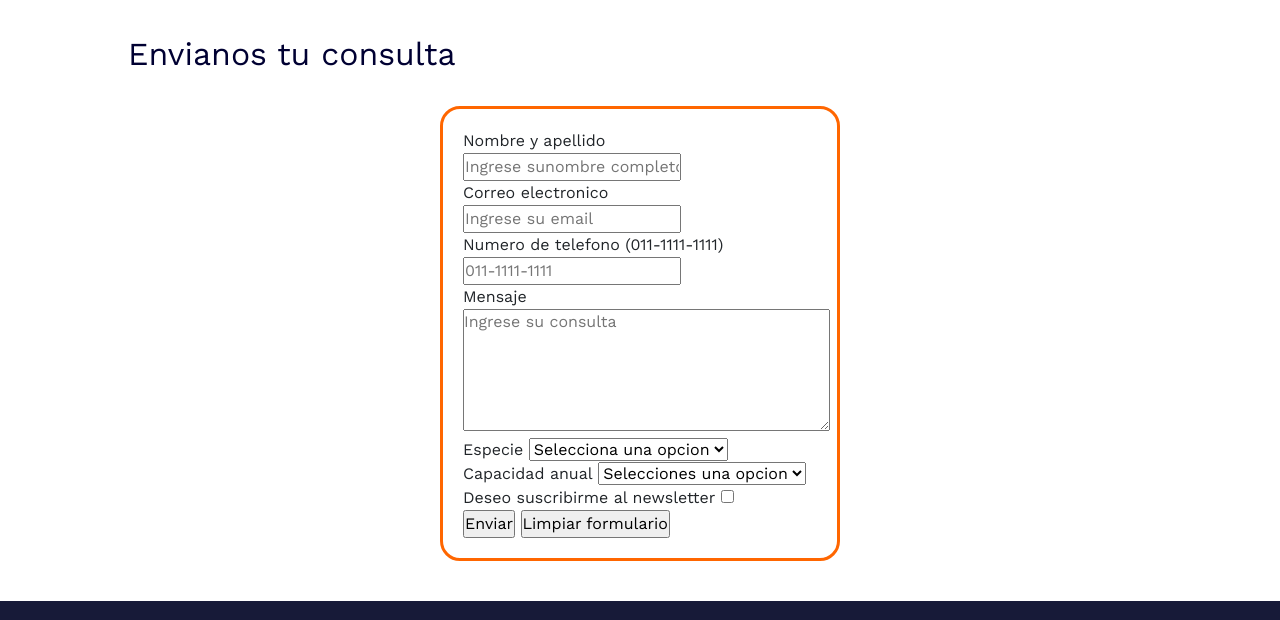
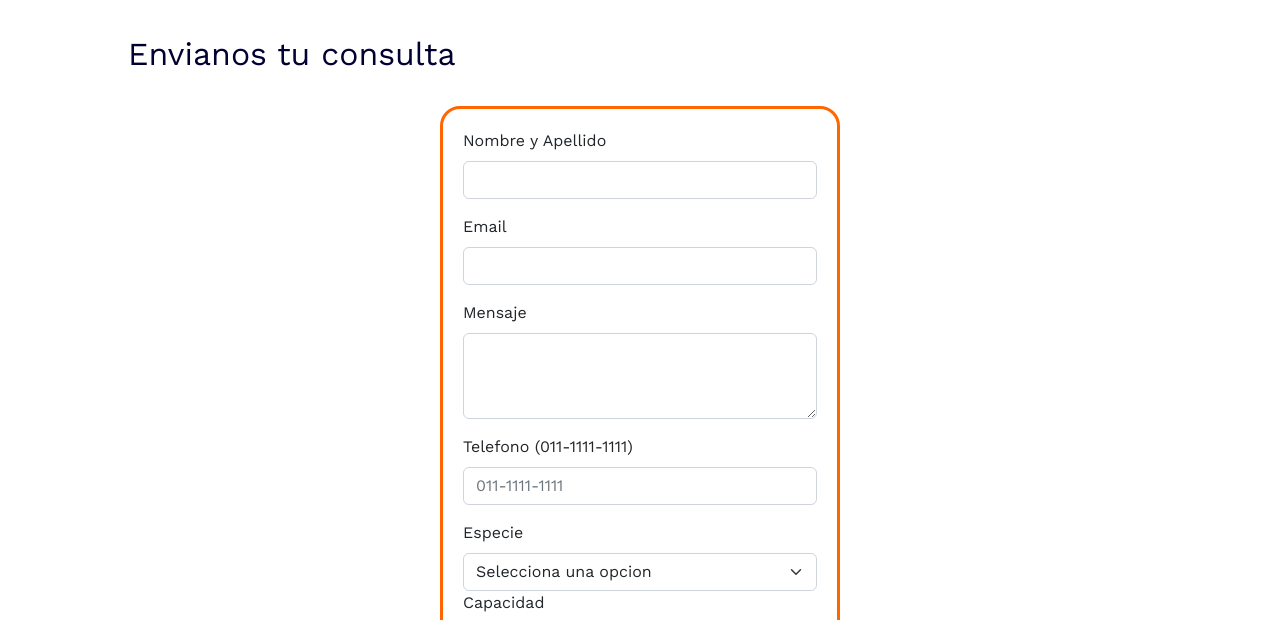
Before and after one commit to juampi97/calabro_acuaponia, a plain HTML site: page contacto.html in a window 1280 px wide. Shown: the part 770-1390 px from the top of the page. Drawn offline with nearby package versions, Linux system fonts and the light colour scheme.

Commit message:
Formulario contacto

```diff
--- a/contacto.html
+++ b/contacto.html
@@ -217,35 +217,51 @@
       </div>
       <div class="formulario_container">
         <div class="formulario_container_wrapper">
-          <form action="" id="formulario">
-            <label for="name">Nombre y apellido</label>
+          <form>
+            <div class="mb-3">
+              <label for="Name" class="form-label">Nombre y Apellido</label>
               <input
-              type="text"
-              name="name"
-              placeholder="Ingrese sunombre completo"
+                type="name"
+                class="form-control"
+                id="InputName"
+                aria-describedby="name"
               />
-            <br />
-            <label for="email">Correo electronico</label>
-            <input type="email" name="email" placeholder="Ingrese su email" />
-            <br />
-            <label for="telefono">Numero de telefono (011-1111-1111)</label>
+            </div>
+            <div class="mb-3">
+              <label for="Email" class="form-label">Email</label>
+              <input
+                type="email"
+                class="form-control"
+                id="InputEmail"
+                aria-describedby="email"
+              />
+            </div>
+            <div class="mb-3">
+              <label for="FormControlTextarea" class="form-label"
+                >Mensaje</label
+              >
+              <textarea
+                class="form-control"
+                id="FormControlTextarea"
+                rows="3"
+              ></textarea>
+            </div>
+            <div class="mb-3">
+              <label for="Telefono" class="form-label"
+                >Telefono (011-1111-1111)</label
+              >
               <input
                 type="tel"
                 name="telefono"
                 placeholder="011-1111-1111"
                 pattern="[0-9]{3}-[0-9]{4}-[0-9]{4}"
+                class="form-control"
+                id="InputTelefono"
+                aria-describedby="telefono"
               />
-            <br />
-            <label for="message">Mensaje</label>
-            <textarea
-              name="message"
-              cols="35"
-              rows="5"
-              placeholder="Ingrese su consulta"
-            ></textarea>
-            <br />
-            <label for="especie">Especie</label>
-            <select name="especie" id="">
+            </div>
+            <label for="Especie" class="form-label">Especie</label>
+            <select class="form-select" aria-label="Default select example">
               <option selected disabled>Selecciona una opcion</option>
               <option value="salmon">Salmon del atlantico</option>
               <option value="barramundi">Barramundi</option>
@@ -255,21 +271,30 @@
               <option value="dorada">Dorada</option>
               <option value="otros">Otros</option>
             </select>
-            <br />
-            <label for="capacidad">Capacidad anual</label>
-            <select name="capacidad" id="">
+            <label for="Capacidad" class="form-label">Capacidad</label>
+            <select class="form-select" aria-label="Default select example">
               <option selected disabled>Selecciones una opcion</option>
               <option value="1000">1000</option>
               <option value="2500">2500</option>
               <option value="5000">5000</option>
               <option value="10000">10000</option>
             </select>
-            <br />
-            <label for="accept">Deseo suscribirme al newsletter</label>
-            <input type="checkbox" name="accept" value="si" />
-            <br />
-            <input type="submit" value="Enviar" />
-            <input type="reset" value="Limpiar formulario" />
+            <label for="newsletter" class="form-label"
+              >Deseo suscribirme al newsletter</label
+            >
+            <div class="mb-3 form-check">
+              <input
+                type="checkbox"
+                class="form-check-input"
+                id="exampleCheck1"
+                value="si"
+              />
+              <label class="form-check-label" for="exampleCheck1"
+                >Check me out</label
+              >
+            </div>
+            <button type="submit" class="btn btn-primary">Enviar</button>
+            <button type="reset" class="btn btn-primary">Limpiar formulario</button>
           </form>
         </div>
       </div>
```
Lines whose indentation alone changed are shown as unchanged.
